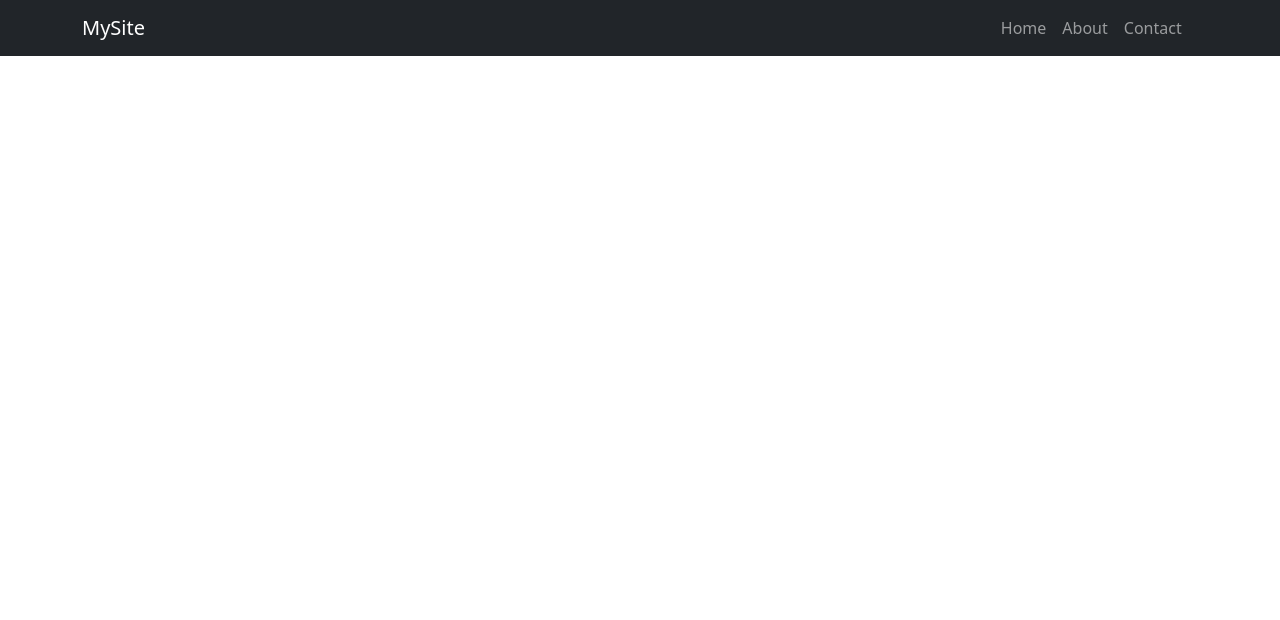
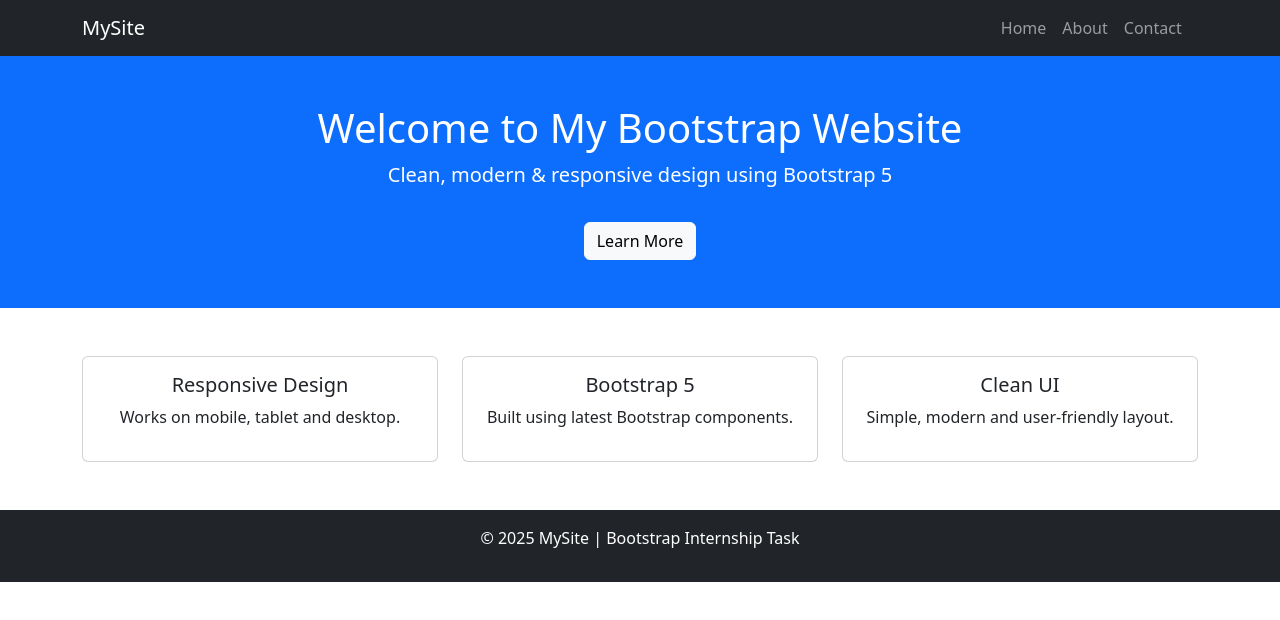
Before and after one commit to chandrika-120306/task1-bootsrap, a plain HTML site: page index.html in a window 1280 px wide. Drawn offline with nearby package versions, Linux system fonts and the light colour scheme.

Commit message:
added other sections in the index file

```diff
--- a/index.html
+++ b/index.html
@@ -7,8 +7,6 @@
     <link href="https://cdn.jsdelivr.net/npm/bootstrap@5.3.8/dist/css/bootstrap.min.css" rel="stylesheet" integrity="sha384-sRIl4kxILFvY47J16cr9ZwB07vP4J8+LH7qKQnuqkuIAvNWLzeN8tE5YBujZqJLB" crossorigin="anonymous">
   </head>
   <body>
-
-    <script src="https://cdn.jsdelivr.net/npm/bootstrap@5.3.8/dist/js/bootstrap.bundle.min.js" integrity="sha384-FKyoEForCGlyvwx9Hj09JcYn3nv7wiPVlz7YYwJrWVcXK/BmnVDxM+D2scQbITxI" crossorigin="anonymous"></script>
     <nav class="navbar navbar-expand-lg navbar-dark bg-dark">
   <div class="container">
     <a class="navbar-brand" href="index.html">MySite</a>
@@ -32,5 +30,42 @@
     </div>
   </div>
 </nav>
+<section class="bg-primary text-white text-center p-5">
+  <div class="container">
+    <h1>Welcome to My Bootstrap Website</h1>
+    <p class="lead">Clean, modern & responsive design using Bootstrap 5</p>
+    <a href="about.html" class="btn btn-light mt-3">Learn More</a>
+  </div>
+</section>
+<section class="container my-5">
+  <div class="row text-center">
+
+    <div class="col-md-4">
+      <div class="card p-3">
+        <h5>Responsive Design</h5>
+        <p>Works on mobile, tablet and desktop.</p>
+      </div>
+    </div>
+
+    <div class="col-md-4">
+      <div class="card p-3">
+        <h5>Bootstrap 5</h5>
+        <p>Built using latest Bootstrap components.</p>
+      </div>
+    </div>
+
+    <div class="col-md-4">
+      <div class="card p-3">
+        <h5>Clean UI</h5>
+        <p>Simple, modern and user-friendly layout.</p>
+      </div>
+    </div>
+
+  </div>
+</section>
+<footer class="bg-dark text-white text-center p-3">
+  <p>© 2025 MySite | Bootstrap Internship Task</p>
+</footer>
+<script src="https://cdn.jsdelivr.net/npm/bootstrap@5.3.8/dist/js/bootstrap.bundle.min.js" integrity="sha384-FKyoEForCGlyvwx9Hj09JcYn3nv7wiPVlz7YYwJrWVcXK/BmnVDxM+D2scQbITxI" crossorigin="anonymous"></script>
   </body>
 </html>
```
